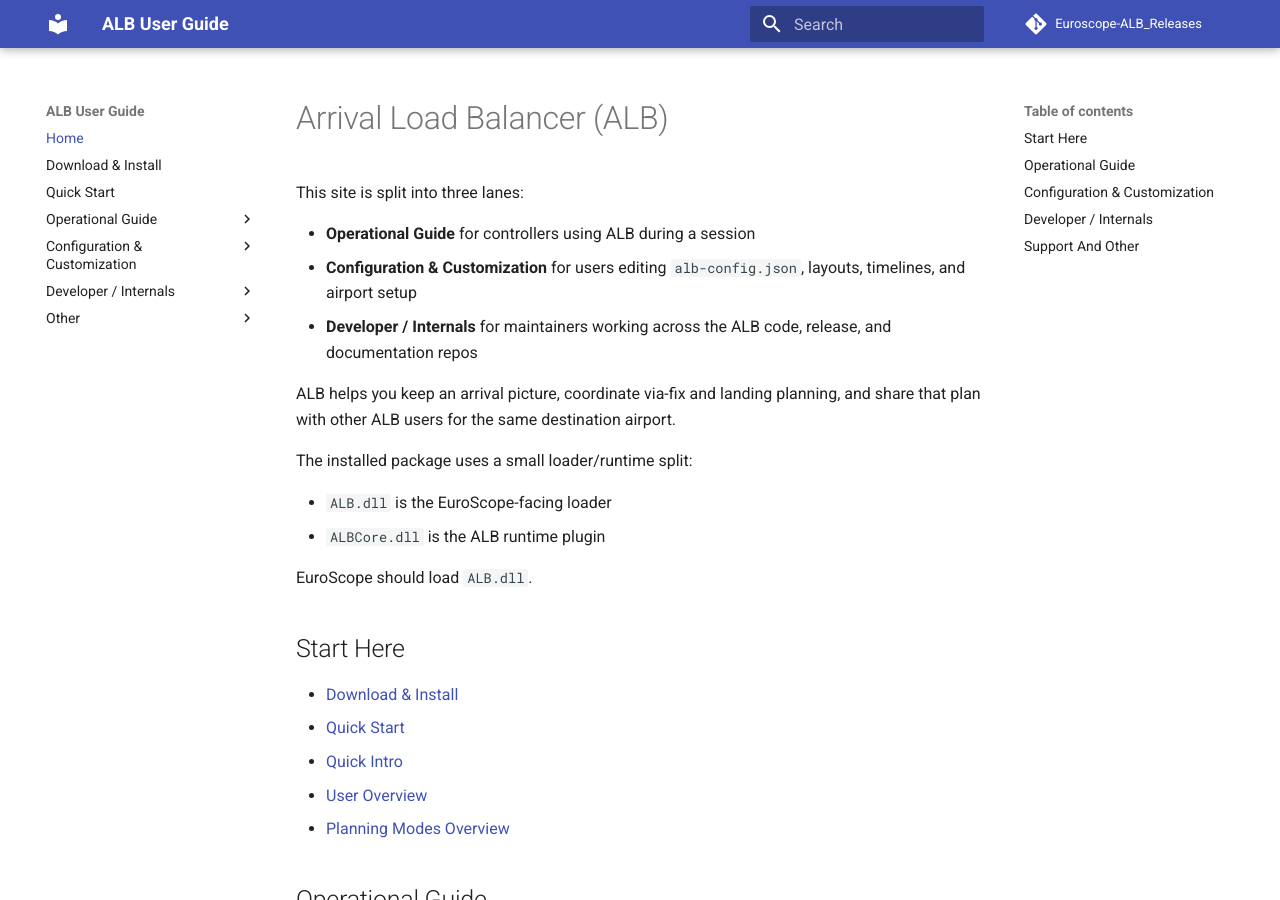
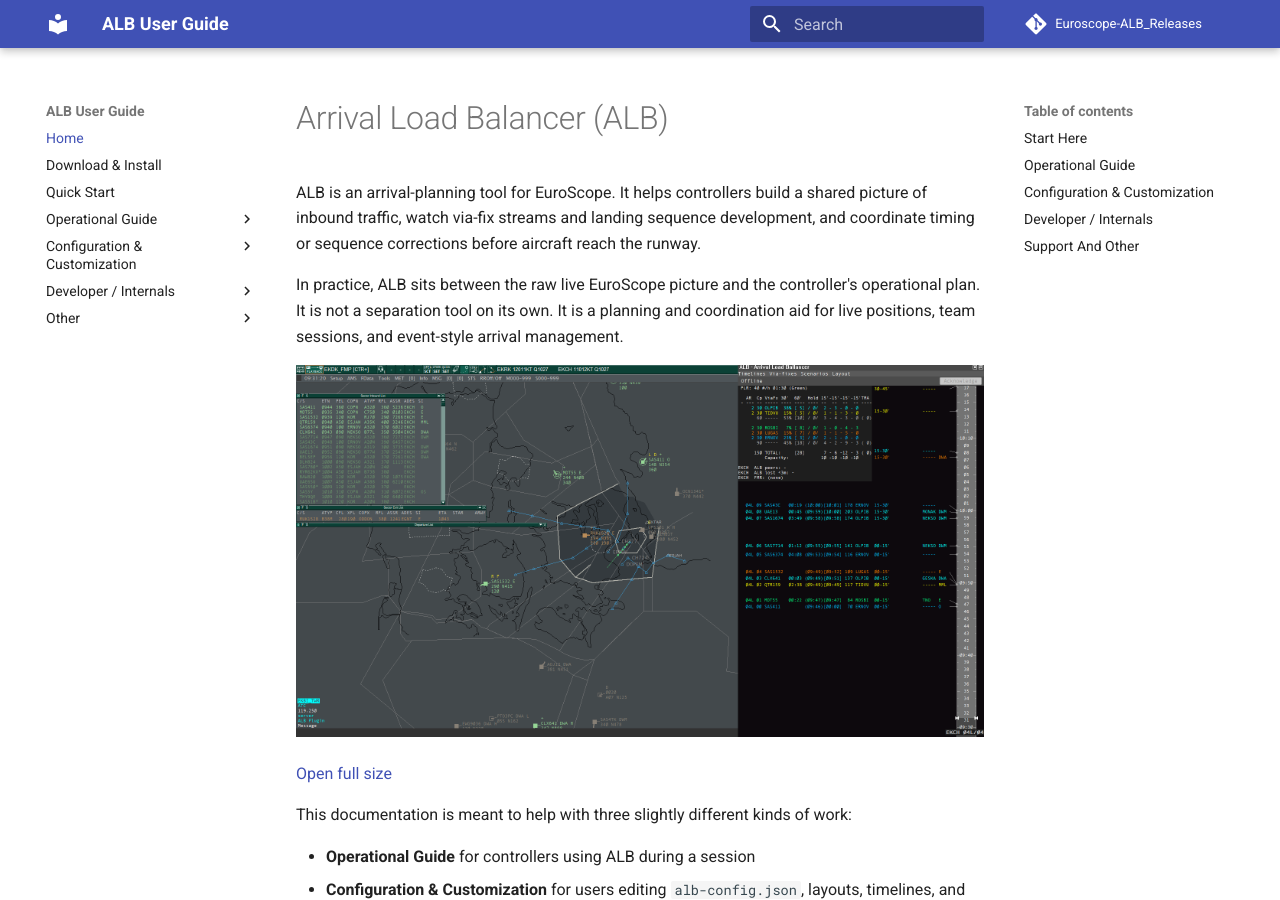
Before and after one commit to sodgaard/Euroscope-ALB_Releases, an MkDocs documentation site: the page built from docs/index.md, in a window 1280 px wide and 900 px high. Built offline with MkDocs 1.6.1 and Material for MkDocs 9.7.7, drawn with Linux system fonts in a browser that asks for light colours; comment, search, counter and statistics services are not loaded.

Commit message:
adjusted intro

```diff
--- a/docs/index.md
+++ b/docs/index.md
@@ -1,12 +1,18 @@
 # Arrival Load Balancer (ALB)
 
-This site is split into three lanes:
+ALB is an arrival-planning tool for EuroScope. It helps controllers build a shared picture of inbound traffic, watch via-fix streams and landing sequence development, and coordinate timing or sequence corrections before aircraft reach the runway.
+
+In practice, ALB sits between the raw live EuroScope picture and the controller's operational plan. It is not a separation tool on its own. It is a planning and coordination aid for live positions, team sessions, and event-style arrival management.
+
+![ALB main window](img/Full-screenshot-ESandALB.png)
+
+[Open full size](img/Full-screenshot-ESandALB.png)
+
+This documentation is meant to help with three slightly different kinds of work:
 
 - **Operational Guide** for controllers using ALB during a session
 - **Configuration & Customization** for users editing `alb-config.json`, layouts, timelines, and airport setup
 - **Developer / Internals** for maintainers working across the ALB code, release, and documentation repos
-
-ALB helps you keep an arrival picture, coordinate via-fix and landing planning, and share that plan with other ALB users for the same destination airport.
 
 The installed package uses a small loader/runtime split:
 
@@ -64,7 +70,3 @@ EuroScope should load `ALB.dll`.
 - [Troubleshooting](other/troubleshooting.md)
 - [Release Notes](other/release-notes.md)
 - [Discord](https://discord.gg/CH4N7WbT){target="_blank" rel="noopener"}
-
-![ALB main window](img/Full-screenshot-ESandALB.png)
-
-[Open full size](img/Full-screenshot-ESandALB.png)
```
